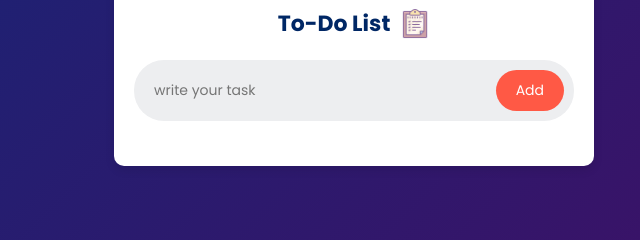
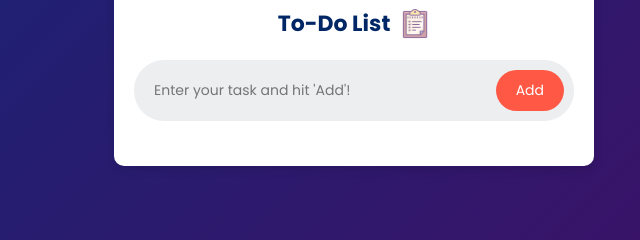
Before and after one commit to Anas0-dev/To-Do_App, a plain HTML site: page index.html in a window 1280 px wide. Shown: the part 123-363 px from the top of the page, 286-926 px from the left. Drawn offline with Linux system fonts and the light colour scheme.

Commit message:
Update index.html

```diff
--- a/index.html
+++ b/index.html
@@ -21,7 +21,7 @@
     <div class="app">
       <h1>To-Do List <img src="/images/icon.png" alt=""></h1>
       <div class="row">
-        <input type="text" id="input-box" placeholder="write your task">
+        <input type="text" id="input-box" placeholder="Enter your task and hit 'Add'!">
         <button onclick="addTask()">Add</button>
       </div>
       <ul id="list-container"></ul>
```
